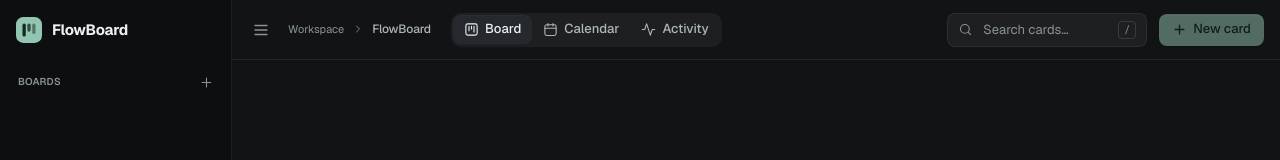
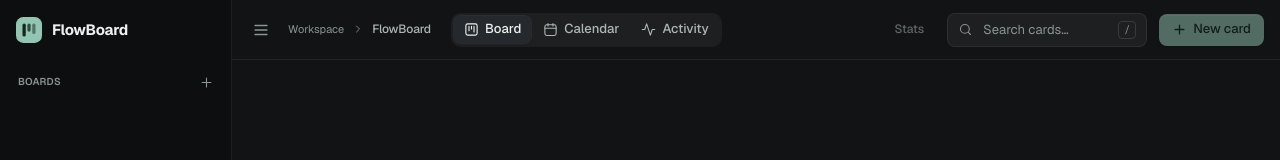
Before and after one commit to BraveOPotato/FlowBoard, a React (Vite) app: page / in a window 1280 px wide. Shown: the top 160 px of the page. Built offline with nearby package versions, Linux system fonts and the light colour scheme.

Commit message:
Add persistent Stats toolbar toggle, hidden by default

```diff
--- a/src/App.tsx
+++ b/src/App.tsx
@@ -19,6 +19,10 @@ export function App() {
   const error = useFlowStore((st) => st.error);
   const density = useFlowStore((st) => st.density);
   const [navOpen, setNavOpen] = useState(false);
+  const [statsVisible, setStatsVisible] = useState(() => {
+    try { return localStorage.getItem('flowboard-stats-hidden') === 'false'; }
+    catch { return false; }
+  });
   const [sidebarHidden, setSidebarHidden] = useState(() => {
     try { return localStorage.getItem('flowboard-sidebar-hidden') === 'true'; }
     catch { return false; }
@@ -28,6 +32,11 @@ export function App() {
     try { localStorage.setItem('flowboard-sidebar-hidden', String(sidebarHidden)); }
     catch { /* Keep the toggle usable when browser storage is unavailable. */ }
   }, [sidebarHidden]);
+
+  useEffect(() => {
+    try { localStorage.setItem('flowboard-stats-hidden', String(!statsVisible)); }
+    catch { /* Keep the toggle usable when browser storage is unavailable. */ }
+  }, [statsVisible]);
 
   useEffect(() => { useFlowStore.getState().init(); }, []);
 
@@ -46,8 +55,8 @@ export function App() {
       <a className={s.skip} href="#main-content">Skip to board</a>
       <Sidebar open={navOpen} hidden={sidebarHidden} onClose={() => setNavOpen(false)} />
       <div className={s.main}>
-        <Topbar onOpenNav={() => setNavOpen(true)} sidebarHidden={sidebarHidden} onToggleSidebar={() => setSidebarHidden((hidden) => !hidden)} />
-        <BoardToolbar />
+        <Topbar onOpenNav={() => setNavOpen(true)} sidebarHidden={sidebarHidden} onToggleSidebar={() => setSidebarHidden((hidden) => !hidden)} statsVisible={statsVisible} onToggleStats={() => setStatsVisible((visible) => !visible)} />
+        <BoardToolbar hidden={!statsVisible} />
         <main id="main-content" role="tabpanel" aria-labelledby={`view-${activeView}`} tabIndex={-1} className={s.content}>
           {!activeBoardId || activeView === 'board' ? <BoardView key={activeBoardId} /> : activeView === 'calendar' ? <CalendarView /> : <TimelineView />}
         </main>
--- a/src/components/BoardToolbar.tsx
+++ b/src/components/BoardToolbar.tsx
@@ -6,7 +6,7 @@ import type { CardFilters } from '../types';
 import s from './BoardToolbar.module.css';
 import ui from './ui.module.css';
 
-export function BoardToolbar() {
+export function BoardToolbar({ hidden = false }: { hidden?: boolean }) {
   const boardId = useFlowStore((st) => st.activeBoardId);
   const allCards = useFlowStore((st) => st.cards);
   const allColumns = useFlowStore((st) => st.columns);
@@ -26,7 +26,7 @@ export function BoardToolbar() {
   const focus = (next: Partial<CardFilters>) => { clearFilters(); setFilters(next); setExpanded(true); };
 
   return (
-    <section className={s.workspace} aria-label="Board overview and filters">
+    <section id="board-toolbar" className={s.workspace} aria-label="Board overview and filters" hidden={hidden}>
       <div className={s.toolbar}>
         <div className={s.context}><Icon name={view === 'board' ? 'board' : view === 'calendar' ? 'calendar' : 'activity'} size={16} /><strong>{view === 'board' ? 'Board' : view === 'calendar' ? 'Calendar' : 'Activity'}</strong><span className={s.divider} /><span className={s.result} aria-live="polite">{filtered ? `${count} of ${cards.length} cards` : 'All cards'}</span></div>
         <div className={s.stats} aria-label="Board statistics">
--- a/src/components/Topbar.module.css
+++ b/src/components/Topbar.module.css
@@ -59,6 +59,7 @@
 }
 
 .spacer { flex: 1; }
+.topbar .statsActive { color: var(--accent); background: var(--accent-soft); }
 
 .search {
   display: flex;
--- a/src/components/Topbar.tsx
+++ b/src/components/Topbar.tsx
@@ -15,7 +15,7 @@ const VIEWS: { id: View; label: string; icon: IconName }[] = [
 const isTyping = (el: EventTarget | null) =>
   el instanceof HTMLElement && (['INPUT', 'TEXTAREA', 'SELECT'].includes(el.tagName) || el.isContentEditable);
 
-export function Topbar({ onOpenNav, sidebarHidden, onToggleSidebar }: { onOpenNav: () => void; sidebarHidden: boolean; onToggleSidebar: () => void }) {
+export function Topbar({ onOpenNav, sidebarHidden, onToggleSidebar, statsVisible, onToggleStats }: { onOpenNav: () => void; sidebarHidden: boolean; onToggleSidebar: () => void; statsVisible: boolean; onToggleStats: () => void }) {
   const board = useFlowStore((st) => st.boards.find((b) => b.id === st.activeBoardId));
   const activeView = useFlowStore((st) => st.activeView);
   const query = useFlowStore((st) => st.searchQuery);
@@ -101,6 +101,10 @@ export function Topbar({ onOpenNav, sidebarHidden, onToggleSidebar }: { onOpenNa
 
       <div className={s.spacer} />
 
+      <button className={cx(ui.btn, ui.sm, statsVisible ? s.statsActive : ui.ghost)} onClick={onToggleStats} aria-pressed={statsVisible} aria-expanded={statsVisible} aria-controls="board-toolbar" disabled={!board}>
+        Stats
+      </button>
+
       <div className={cx(s.search, (searchOpen || query) && s.searchOpen)}>
         <Icon name="search" size={15} className={s.searchIcon} />
         <input
```
